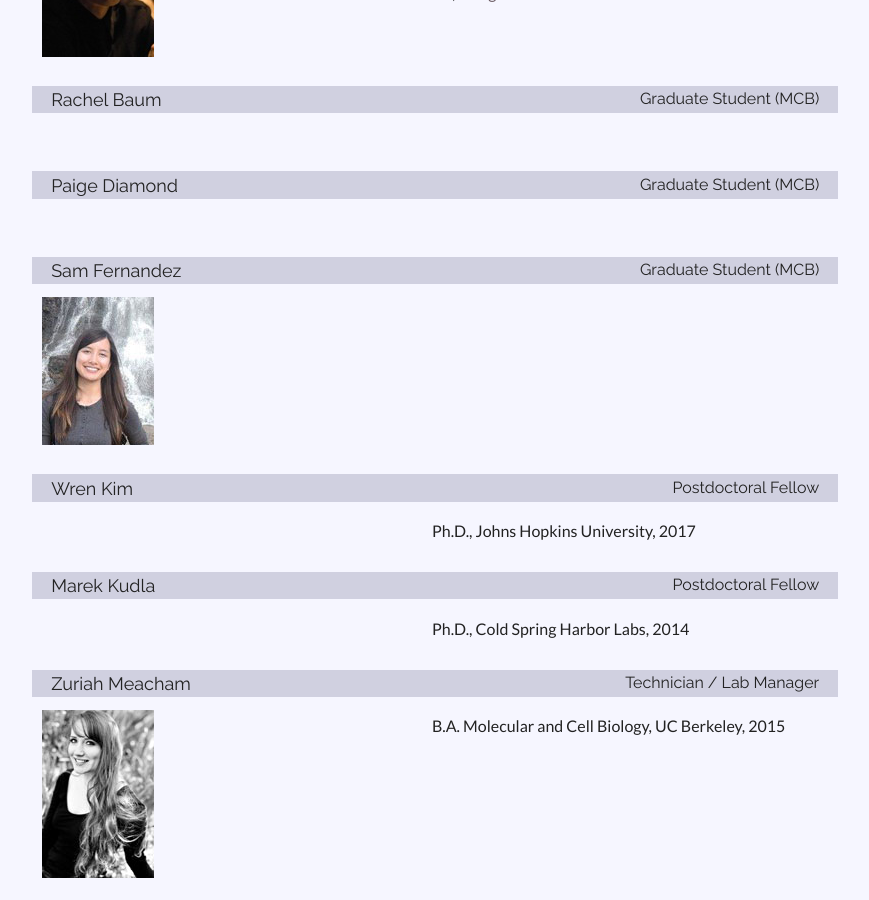
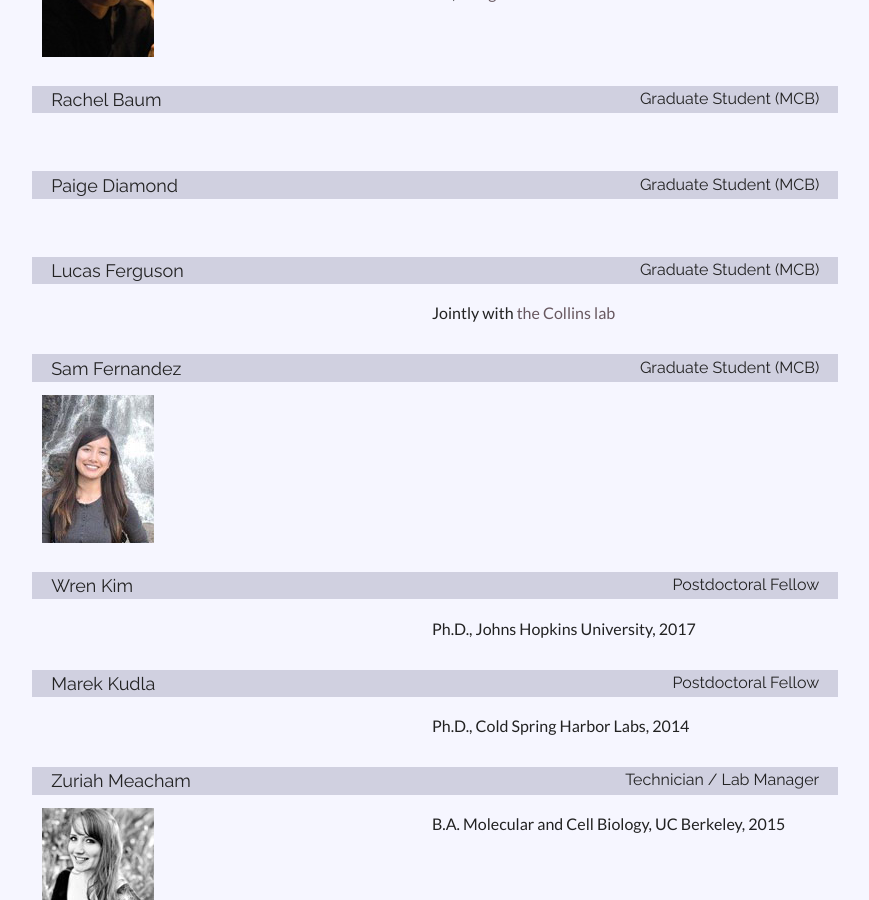
Before and after one commit to ingolia-lab/lab-web-page, a Jekyll site: the page built from src/people.html, in a window 1280 px wide and 900 px high, scrolled down 818 px. Shown: the whole window, without its empty margins (208-1077 px from the left). Built offline with Jekyll 4.4.1, drawn with Linux system fonts in a browser that asks for light colours; some of the changed text lies outside the part shown.

```diff
--- a/src/_data/former.yml
+++ b/src/_data/former.yml
@@ -1,3 +1,7 @@
+- name: Marek Kudla
+  position: postdoctoral fellow
+  time: 2014 - 2019
+
 - name: Nicholas McGlincy
   position: postdoctoral fellow
   time: 2013 - 2018
--- a/src/_data/people.yml
+++ b/src/_data/people.yml
@@ -11,6 +11,11 @@
 
 - name: Paige Diamond
   position: Graduate Student (MCB)
+
+- name: Lucas Ferguson
+  position: Graduate Student (MCB)
+  info: >
+    <p>Jointly with <a href="https://sites.google.com/site/kcollinslab/">the Collins lab</a>
 
 - name: Sam Fernandez
   position: Graduate Student (MCB)
```
